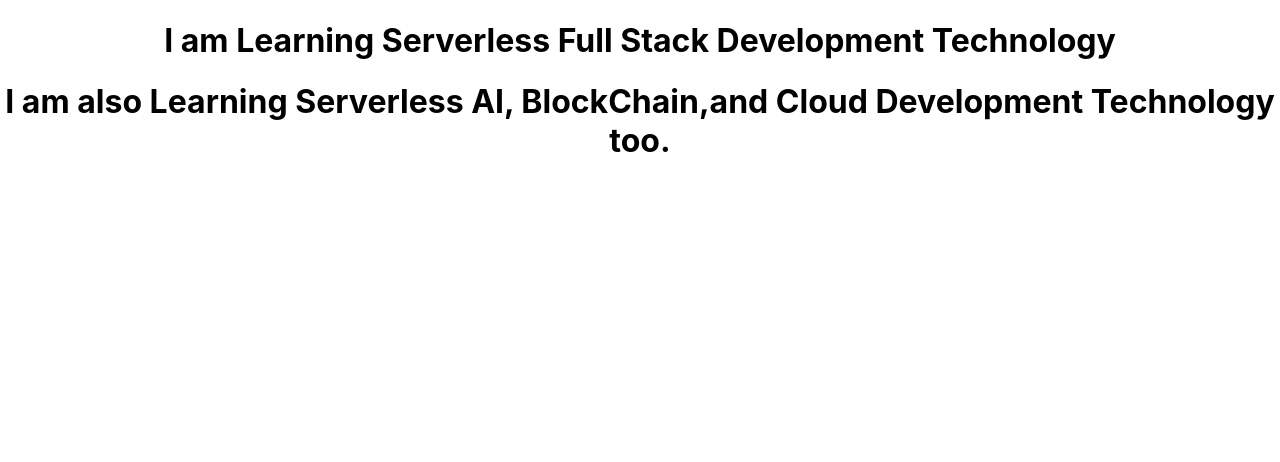
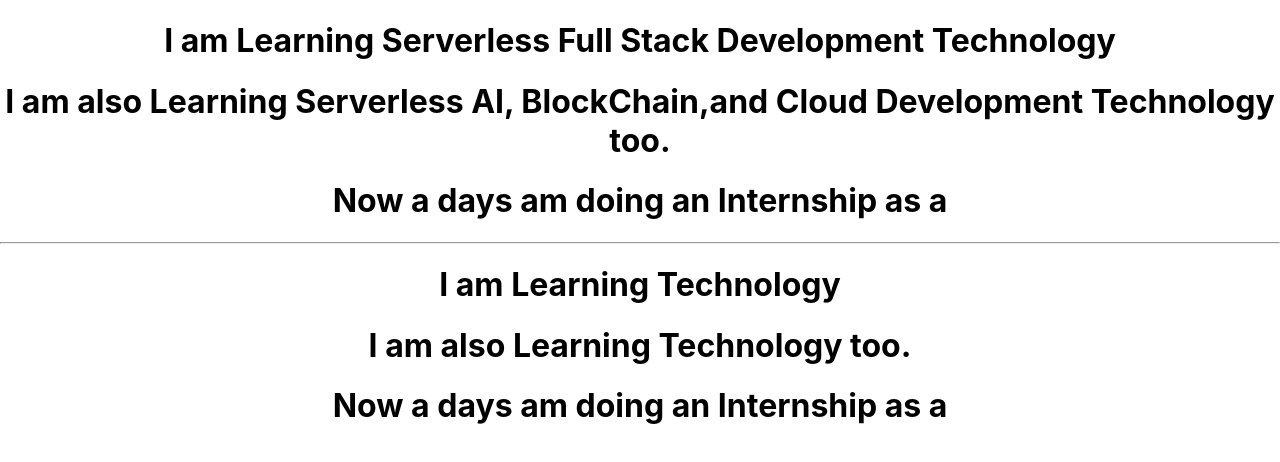
Before and after one commit to MuhammadAakash/panacloud_3rd_class_practice, a React (Create React App) app: page / in a window 1280 px wide. Shown: the top 462 px of the page. Built offline with nearby package versions, Linux system fonts and the light colour scheme.

Commit message:
Add 1 more message to display

```diff
--- a/src/App.js
+++ b/src/App.js
@@ -6,6 +6,9 @@ function App() {
   return (
     <div className="App">
       <Learn serverLess="Serverless Full Stack Development" serverlessAI="Serverless AI, BlockChain,and Cloud Development "/>
+      <hr/>
+      <Learn internship="MEAN Stack Developer" />
+
     </div>
   );
 }
--- a/src/learn.js
+++ b/src/learn.js
@@ -5,6 +5,7 @@ function Learn(props){
         <div>
             <h1>I am Learning {props.serverLess} Technology </h1>
             <h1>I am also Learning {props.serverlessAI} Technology too.</h1>
+            <h1>Now a days am doing an Internship as a {props.intership}</h1>
         </div>
     )
 }
```
